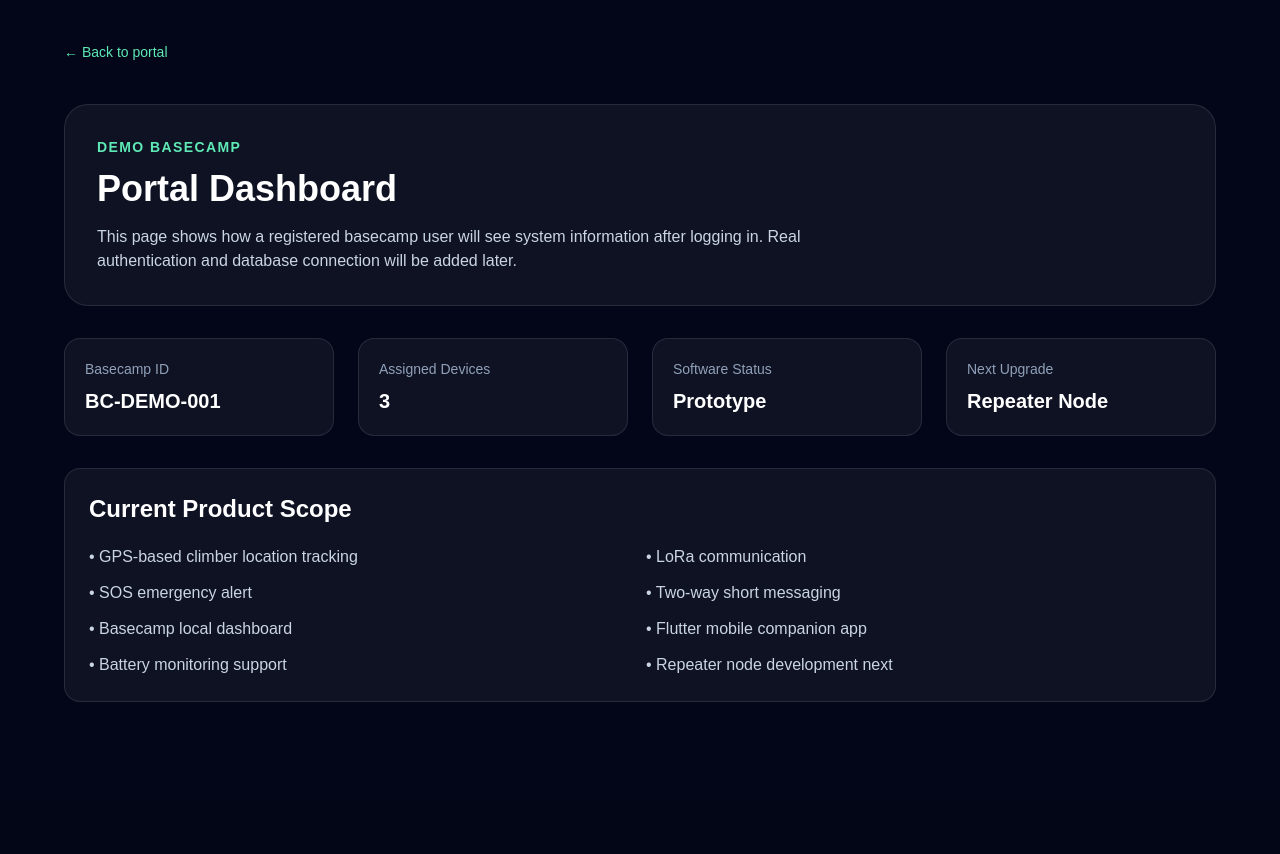
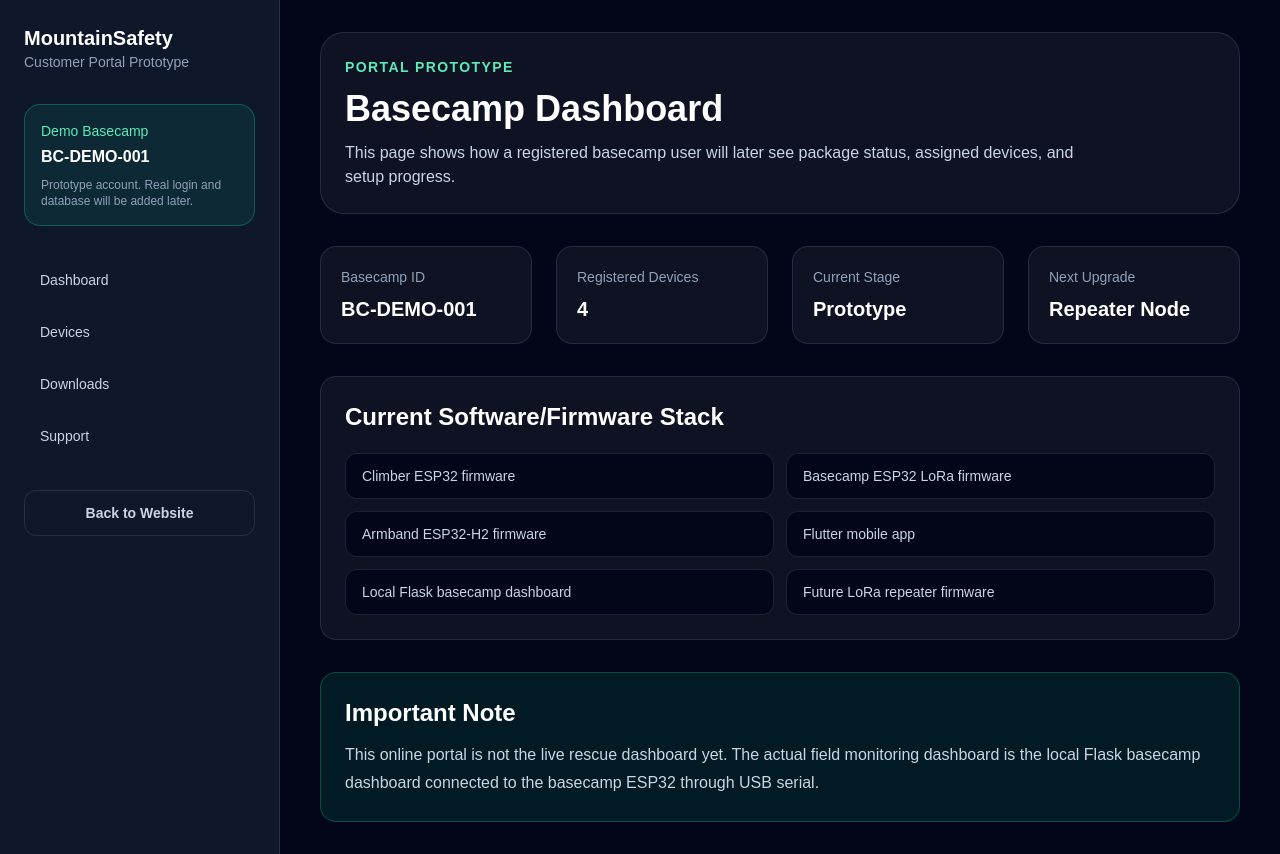
Before and after one commit to prabashmalhara/e21-3yp-Mountain-Climber-Health-and-GPS-Tracker, a Next.js app in the folder website/: page /portal/dashboard in a window 1280 px wide. Before the commit the page ends 800 px from the top, so only its background shows below. Built offline with nearby package versions, Linux system fonts and the light colour scheme.

Commit message:
Add professional customer portal prototype layout

```diff
--- a/website/src/app/portal/dashboard/page.tsx
+++ b/website/src/app/portal/dashboard/page.tsx
@@ -1,67 +1,61 @@
-import Link from "next/link";
+import PortalLayout from "@/components/PortalLayout";
 
 const stats = [
-  {
-    label: "Basecamp ID",
-    value: "BC-DEMO-001",
-  },
-  {
-    label: "Assigned Devices",
-    value: "3",
-  },
-  {
-    label: "Software Status",
-    value: "Prototype",
-  },
-  {
-    label: "Next Upgrade",
-    value: "Repeater Node",
-  },
+  { label: "Basecamp ID", value: "BC-DEMO-001" },
+  { label: "Registered Devices", value: "4" },
+  { label: "Current Stage", value: "Prototype" },
+  { label: "Next Upgrade", value: "Repeater Node" },
+];
+
+const modules = [
+  "Climber ESP32 firmware",
+  "Basecamp ESP32 LoRa firmware",
+  "Armband ESP32-H2 firmware",
+  "Flutter mobile app",
+  "Local Flask basecamp dashboard",
+  "Future LoRa repeater firmware",
 ];
 
 export default function PortalDashboard() {
   return (
-    <main className="min-h-screen bg-slate-950 px-6 py-10 text-white">
-      <div className="mx-auto max-w-6xl">
-        <Link href="/portal" className="text-sm text-emerald-300 hover:text-emerald-200">
-          ← Back to portal
-        </Link>
+    <PortalLayout
+      title="Basecamp Dashboard"
+      description="This page shows how a registered basecamp user will later see package status, assigned devices, and setup progress."
+    >
+      <div className="grid gap-6 md:grid-cols-4">
+        {stats.map((stat) => (
+          <div
+            key={stat.label}
+            className="rounded-2xl border border-white/10 bg-white/5 p-5"
+          >
+            <p className="text-sm text-slate-400">{stat.label}</p>
+            <p className="mt-2 text-xl font-semibold">{stat.value}</p>
+          </div>
+        ))}
+      </div>
 
-        <div className="mt-10 rounded-3xl border border-white/10 bg-white/5 p-8">
-          <p className="text-sm font-semibold uppercase tracking-widest text-emerald-300">
-            Demo Basecamp
-          </p>
-          <h1 className="mt-3 text-4xl font-bold">Portal Dashboard</h1>
-          <p className="mt-4 max-w-3xl text-slate-300">
-            This page shows how a registered basecamp user will see system
-            information after logging in. Real authentication and database
-            connection will be added later.
-          </p>
-        </div>
-
-        <div className="mt-8 grid gap-6 md:grid-cols-4">
-          {stats.map((stat) => (
-            <div key={stat.label} className="rounded-2xl border border-white/10 bg-white/5 p-5">
-              <p className="text-sm text-slate-400">{stat.label}</p>
-              <p className="mt-2 text-xl font-semibold">{stat.value}</p>
+      <div className="mt-8 rounded-2xl border border-white/10 bg-white/5 p-6">
+        <h2 className="text-2xl font-bold">Current Software/Firmware Stack</h2>
+        <div className="mt-5 grid gap-3 md:grid-cols-2">
+          {modules.map((module) => (
+            <div
+              key={module}
+              className="rounded-xl border border-white/10 bg-slate-950 px-4 py-3 text-sm text-slate-300"
+            >
+              {module}
             </div>
           ))}
         </div>
+      </div>
 
-        <div className="mt-8 rounded-2xl border border-white/10 bg-white/5 p-6">
-          <h2 className="text-2xl font-bold">Current Product Scope</h2>
-          <ul className="mt-5 grid gap-3 text-slate-300 md:grid-cols-2">
-            <li>• GPS-based climber location tracking</li>
-            <li>• LoRa communication</li>
-            <li>• SOS emergency alert</li>
-            <li>• Two-way short messaging</li>
-            <li>• Basecamp local dashboard</li>
-            <li>• Flutter mobile companion app</li>
-            <li>• Battery monitoring support</li>
-            <li>• Repeater node development next</li>
-          </ul>
-        </div>
+      <div className="mt-8 rounded-2xl border border-emerald-400/30 bg-emerald-400/10 p-6">
+        <h2 className="text-2xl font-bold">Important Note</h2>
+        <p className="mt-3 leading-7 text-slate-300">
+          This online portal is not the live rescue dashboard yet. The actual
+          field monitoring dashboard is the local Flask basecamp dashboard
+          connected to the basecamp ESP32 through USB serial.
+        </p>
       </div>
-    </main>
+    </PortalLayout>
   );
 }
--- a/website/src/app/portal/devices/page.tsx
+++ b/website/src/app/portal/devices/page.tsx
@@ -1,66 +1,58 @@
-import Link from "next/link";
+import PortalLayout from "@/components/PortalLayout";
 
 const devices = [
   {
     id: "BASE-0001",
-    type: "Basecamp LoRa Node",
-    status: "Prototype",
-    version: "v0.2",
+    type: "Basecamp ESP32 LoRa Node",
+    role: "LoRa to USB serial gateway",
+    status: "In Development",
   },
   {
     id: "CLIMBER-0001",
-    type: "Climber Tracking Device",
+    type: "Climber ESP32 Device",
+    role: "GPS, LoRa, Wi-Fi API, SOS, OLED",
     status: "In Development",
-    version: "v0.2",
+  },
+  {
+    id: "ARM-0001",
+    type: "ESP32-H2 Armband",
+    role: "BLE BPM and battery data",
+    status: "Prototype Module",
   },
   {
     id: "REPEATER-0001",
     type: "LoRa Repeater Node",
+    role: "Extends climber to basecamp LoRa range",
     status: "Next Development Stage",
-    version: "Planned",
   },
 ];
 
 export default function DevicesPage() {
   return (
-    <main className="min-h-screen bg-slate-950 px-6 py-10 text-white">
-      <div className="mx-auto max-w-6xl">
-        <Link href="/portal" className="text-sm text-emerald-300 hover:text-emerald-200">
-          ← Back to portal
-        </Link>
+    <PortalLayout
+      title="Registered Devices"
+      description="In production, each physical device will have a unique ID and will be assigned to a basecamp customer account."
+    >
+      <div className="grid gap-4">
+        {devices.map((device) => (
+          <div
+            key={device.id}
+            className="rounded-2xl border border-white/10 bg-white/5 p-5"
+          >
+            <div className="flex flex-col justify-between gap-4 md:flex-row md:items-center">
+              <div>
+                <h2 className="text-xl font-bold">{device.id}</h2>
+                <p className="mt-1 text-slate-300">{device.type}</p>
+                <p className="mt-2 text-sm text-slate-400">{device.role}</p>
+              </div>
 
-        <div className="mt-10">
-          <p className="text-sm font-semibold uppercase tracking-widest text-emerald-300">
-            Device Management Prototype
-          </p>
-          <h1 className="mt-3 text-4xl font-bold">Registered Devices</h1>
-          <p className="mt-4 max-w-3xl text-slate-300">
-            In production, every physical device will have a unique ID and will
-            be assigned to a basecamp account.
-          </p>
-        </div>
-
-        <div className="mt-10 overflow-hidden rounded-2xl border border-white/10">
-          <div className="grid grid-cols-4 bg-white/10 px-5 py-4 text-sm font-semibold text-slate-300">
-            <p>Device ID</p>
-            <p>Type</p>
-            <p>Status</p>
-            <p>Version</p>
+              <span className="w-fit rounded-full bg-white/10 px-4 py-2 text-sm text-slate-300">
+                {device.status}
+              </span>
+            </div>
           </div>
-
-          {devices.map((device) => (
-            <div
-              key={device.id}
-              className="grid grid-cols-4 border-t border-white/10 px-5 py-4 text-sm"
-            >
-              <p className="font-semibold">{device.id}</p>
-              <p className="text-slate-300">{device.type}</p>
-              <p className="text-slate-300">{device.status}</p>
-              <p className="text-slate-300">{device.version}</p>
-            </div>
-          ))}
-        </div>
+        ))}
       </div>
-    </main>
+    </PortalLayout>
   );
 }
--- a/website/src/app/portal/downloads/page.tsx
+++ b/website/src/app/portal/downloads/page.tsx
@@ -1,4 +1,4 @@
-import Link from "next/link";
+import PortalLayout from "@/components/PortalLayout";
 
 const downloads = [
   {
@@ -54,27 +54,11 @@ const downloads = [
 
 export default function DownloadsPage() {
   return (
-    <main className="min-h-screen bg-slate-950 px-6 py-10 text-white">
-      <div className="mx-auto max-w-6xl">
-        <Link href="/portal" className="text-sm text-emerald-300 hover:text-emerald-200">
-          ← Back to portal
-        </Link>
-
-        <div className="mt-10">
-          <p className="text-sm font-semibold uppercase tracking-widest text-emerald-300">
-            Download Center Prototype
-          </p>
-
-          <h1 className="mt-3 text-4xl font-bold">Software and firmware packages</h1>
-
-          <p className="mt-4 max-w-3xl text-slate-300">
-            This is a mock download center. In the production version, basecamp
-            users will download the basecamp installer, firmware packages,
-            firmware updater, mobile app APK, and setup documents from here.
-          </p>
-        </div>
-
-        <div className="mt-10 grid gap-4">
+        <PortalLayout
+          title="Software and Firmware Packages"
+          description="This mock download center shows how production users will receive the basecamp installer, ESP32 firmware packages, mobile app APK, firmware updater, and setup guides."
+        >
+          <div className="grid gap-4">
             {downloads.map((item) => (
               <div
                 key={item.file}
@@ -97,7 +81,7 @@ export default function DownloadsPage() {
               </div>
             ))}
           </div>
-      </div>
-    </main>
+        </PortalLayout>
 );
+
 }
--- /dev/null
+++ b/website/src/app/portal/support/page.tsx
@@ -0,0 +1,70 @@
+import PortalLayout from "@/components/PortalLayout";
+
+export default function SupportPage() {
+  return (
+    <PortalLayout
+      title="Support"
+      description="This prototype support page will later help basecamp users report setup issues, firmware problems, device faults, and deployment questions."
+    >
+      <div className="grid gap-6 lg:grid-cols-2">
+        <div className="rounded-2xl border border-white/10 bg-white/5 p-6">
+          <h2 className="text-2xl font-bold">Support Categories</h2>
+
+          <div className="mt-5 grid gap-3">
+            {[
+              "Basecamp software installation",
+              "COM port / USB serial connection",
+              "Climber ESP32 firmware issue",
+              "LoRa communication problem",
+              "Flutter mobile app connection",
+              "Armband BLE detection",
+              "Repeater node setup",
+            ].map((item) => (
+              <div
+                key={item}
+                className="rounded-xl border border-white/10 bg-slate-950 px-4 py-3 text-sm text-slate-300"
+              >
+                {item}
+              </div>
+            ))}
+          </div>
+        </div>
+
+        <div className="rounded-2xl border border-white/10 bg-white/5 p-6">
+          <h2 className="text-2xl font-bold">Demo Support Form</h2>
+          <p className="mt-2 text-sm text-slate-400">
+            This form is UI only. Backend support ticket creation will be added
+            later.
+          </p>
+
+          <form className="mt-6 grid gap-4">
+            <input
+              type="text"
+              placeholder="Basecamp ID"
+              className="rounded-xl border border-white/10 bg-slate-950 px-4 py-3 text-white outline-none focus:border-emerald-400"
+            />
+
+            <input
+              type="text"
+              placeholder="Issue title"
+              className="rounded-xl border border-white/10 bg-slate-950 px-4 py-3 text-white outline-none focus:border-emerald-400"
+            />
+
+            <textarea
+              rows={5}
+              placeholder="Describe the issue"
+              className="rounded-xl border border-white/10 bg-slate-950 px-4 py-3 text-white outline-none focus:border-emerald-400"
+            />
+
+            <button
+              type="button"
+              className="rounded-xl bg-emerald-400 px-6 py-3 font-semibold text-slate-950 hover:bg-emerald-300"
+            >
+              Submit Support Request
+            </button>
+          </form>
+        </div>
+      </div>
+    </PortalLayout>
+  );
+}
--- /dev/null
+++ b/website/src/components/PortalLayout.tsx
@@ -0,0 +1,72 @@
+import Link from "next/link";
+
+const portalLinks = [
+  { label: "Dashboard", href: "/portal/dashboard" },
+  { label: "Devices", href: "/portal/devices" },
+  { label: "Downloads", href: "/portal/downloads" },
+  { label: "Support", href: "/portal/support" },
+];
+
+export default function PortalLayout({
+  children,
+  title,
+  description,
+}: {
+  children: React.ReactNode;
+  title: string;
+  description: string;
+}) {
+  return (
+    <main className="min-h-screen bg-slate-950 text-white">
+      <div className="grid min-h-screen lg:grid-cols-[280px_1fr]">
+        <aside className="border-b border-white/10 bg-slate-900 px-6 py-6 lg:border-b-0 lg:border-r">
+          <Link href="/" className="block">
+            <p className="text-xl font-bold">MountainSafety</p>
+            <p className="text-sm text-slate-400">Customer Portal Prototype</p>
+          </Link>
+
+          <div className="mt-8 rounded-2xl border border-emerald-400/30 bg-emerald-400/10 p-4">
+            <p className="text-sm text-emerald-300">Demo Basecamp</p>
+            <p className="mt-1 font-semibold">BC-DEMO-001</p>
+            <p className="mt-2 text-xs text-slate-400">
+              Prototype account. Real login and database will be added later.
+            </p>
+          </div>
+
+          <nav className="mt-8 grid gap-2">
+            {portalLinks.map((link) => (
+              <Link
+                key={link.href}
+                href={link.href}
+                className="rounded-xl px-4 py-3 text-sm font-medium text-slate-300 transition hover:bg-white/10 hover:text-white"
+              >
+                {link.label}
+              </Link>
+            ))}
+          </nav>
+
+          <Link
+            href="/"
+            className="mt-8 block rounded-xl border border-white/10 px-4 py-3 text-center text-sm font-semibold text-slate-300 hover:bg-white/10"
+          >
+            Back to Website
+          </Link>
+        </aside>
+
+        <section className="px-6 py-8 lg:px-10">
+          <div className="mx-auto max-w-6xl">
+            <div className="rounded-3xl border border-white/10 bg-white/5 p-6">
+              <p className="text-sm font-semibold uppercase tracking-widest text-emerald-300">
+                Portal Prototype
+              </p>
+              <h1 className="mt-3 text-4xl font-bold">{title}</h1>
+              <p className="mt-3 max-w-3xl text-slate-300">{description}</p>
+            </div>
+
+            <div className="mt-8">{children}</div>
+          </div>
+        </section>
+      </div>
+    </main>
+  );
+}
```
Lines whose indentation alone changed are shown as unchanged.
